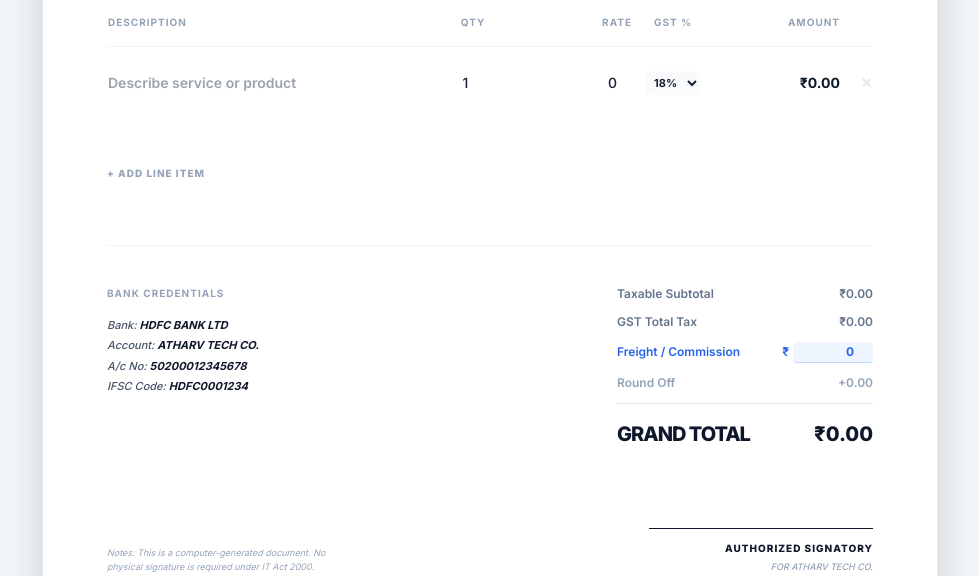
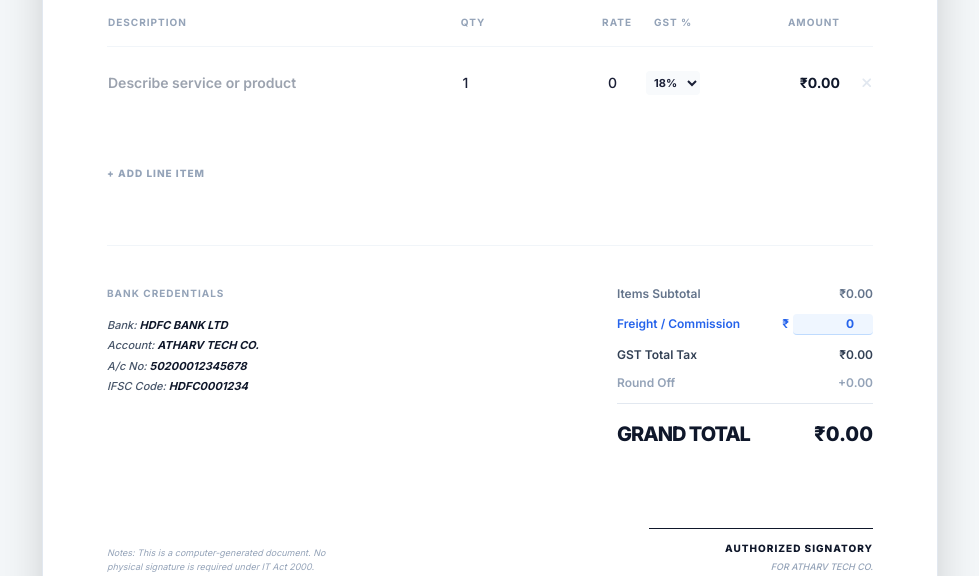
Before and after one commit to careatc1-pixel/A-SmartERP, a Flask app: page /sales/new in a window 1280 px wide. Shown: the part 566-1142 px from the top of the page, without its empty margins (150-1129 px from the left). Run offline with Flask 3, Linux system fonts and the light colour scheme; the visitor is signed in with stand-in values (Sample User, id 1); data that the repository does not hold is empty; some libraries are stand-ins or nearby versions.

Commit message:
Invoicing-ERP-Reset-Fri 04/17/2026- 2:55:31.39

```diff
--- a/templates/sales_form.html
+++ b/templates/sales_form.html
@@ -22,7 +22,7 @@
             .content-area { padding: 20mm !important; }
         }
         .input-clean { border-bottom: 1px solid #e3e8ee; transition: all 0.2s; }
-        .input-clean:focus { border-bottom-color: #875A7B; outline: none; }
+        .input-clean:focus { border-bottom-color: #875A7B; }
     </style>
 </head>
 <body class="p-0 md:p-12">
@@ -111,7 +111,7 @@
                                 </select>
                                 <span class="hidden print:block text-[11px] font-bold" x-text="item.gstSlab + '%'"></span>
                             </td>
-                            <td class="py-6 text-right font-bold text-slate-900" x-text="'₹' + (item.qty * item.price * (1 + item.gstSlab/100)).toLocaleString('en-IN', {minimumFractionDigits: 2})"></td>
+                            <td class="py-6 text-right font-bold text-slate-900" x-text="'₹' + (item.qty * item.price).toLocaleString('en-IN', {minimumFractionDigits: 2})"></td>
                             <td class="py-6 text-right no-print">
                                 <button @click="removeItem(index)" class="text-slate-200 hover:text-red-500 transition-colors"><i class="fa-solid fa-xmark"></i></button>
                             </td>
@@ -134,12 +134,8 @@
                 </div>
                 <div class="w-64 space-y-3">
                     <div class="flex justify-between text-xs font-semibold text-slate-500">
-                        <span>Taxable Subtotal</span>
+                        <span>Items Subtotal</span>
                         <span x-text="'₹' + subtotal.toLocaleString('en-IN', {minimumFractionDigits: 2})"></span>
-                    </div>
-                    <div class="flex justify-between text-xs font-semibold text-slate-500">
-                        <span>GST Total Tax</span>
-                        <span x-text="'₹' + totalGst.toLocaleString('en-IN', {minimumFractionDigits: 2})"></span>
                     </div>
 
                     <div class="flex justify-between items-center text-xs font-semibold text-blue-600">
@@ -150,6 +146,11 @@
                                    class="no-print w-20 text-right bg-blue-50 rounded px-1 outline-none font-bold py-0.5 border-b border-blue-200 focus:border-blue-500">
                             <span class="hidden print:block font-bold" x-text="'₹' + (parseFloat(freight) || 0).toLocaleString('en-IN', {minimumFractionDigits: 2})"></span>
                         </div>
+                    </div>
+
+                    <div class="flex justify-between text-xs font-semibold text-slate-700">
+                        <span>GST Total Tax</span>
+                        <span x-text="'₹' + totalGst.toLocaleString('en-IN', {minimumFractionDigits: 2})"></span>
                     </div>
 
                     <div class="flex justify-between text-xs font-semibold text-slate-400">
@@ -199,18 +200,29 @@
                 removeItem(i) { if(this.items.length > 1) this.items.splice(i, 1); this.calculate(); },
 
                 calculate() {
-                    // 1. Basic Calculation
+                    // 1. Items ka basic subtotal
                     this.subtotal = this.items.reduce((acc, item) => acc + (item.qty * item.price), 0);
-                    this.totalGst = this.items.reduce((acc, item) => acc + (item.qty * item.price * (item.gstSlab / 100)), 0);
 
-                    // 2. Add Freight and Calculate Raw Total
-                    let rawTotal = this.subtotal + this.totalGst + (parseFloat(this.freight) || 0);
+                    // 2. GST Calculation (Items + Freight proportionately)
+                    // Logic: Hum freight ko total taxable value ka hissa maan rahe hain.
+                    let freightVal = parseFloat(this.freight) || 0;
 
-                    // 3. Rounding Logic
+                    // Sabhi items ka individual GST sum
+                    let itemsGst = this.items.reduce((acc, item) => acc + (item.qty * item.price * (item.gstSlab / 100)), 0);
+
+                    // Freight par GST (Default 18% ya aap ise dynamic bhi kar sakte hain)
+                    let freightGst = freightVal * 0.18;
+
+                    this.totalGst = itemsGst + freightGst;
+
+                    // 3. Raw Total Calculation
+                    let rawTotal = this.subtotal + freightVal + this.totalGst;
+
+                    // 4. Rounding Logic
                     let roundedTotal = Math.round(rawTotal);
                     this.roundOff = roundedTotal - rawTotal;
 
-                    // 4. Final Total for display
+                    // 5. Final Total
                     this.total = roundedTotal;
                 },
 
@@ -238,7 +250,7 @@
                             alert('Cloud Sync Failed: ' + (result.message || 'Unknown Error'));
                         }
                     } catch (e) {
-                        alert('Network Error! Please check your connection.');
+                        alert('Network Error!');
                     }
                 }
             }
```
